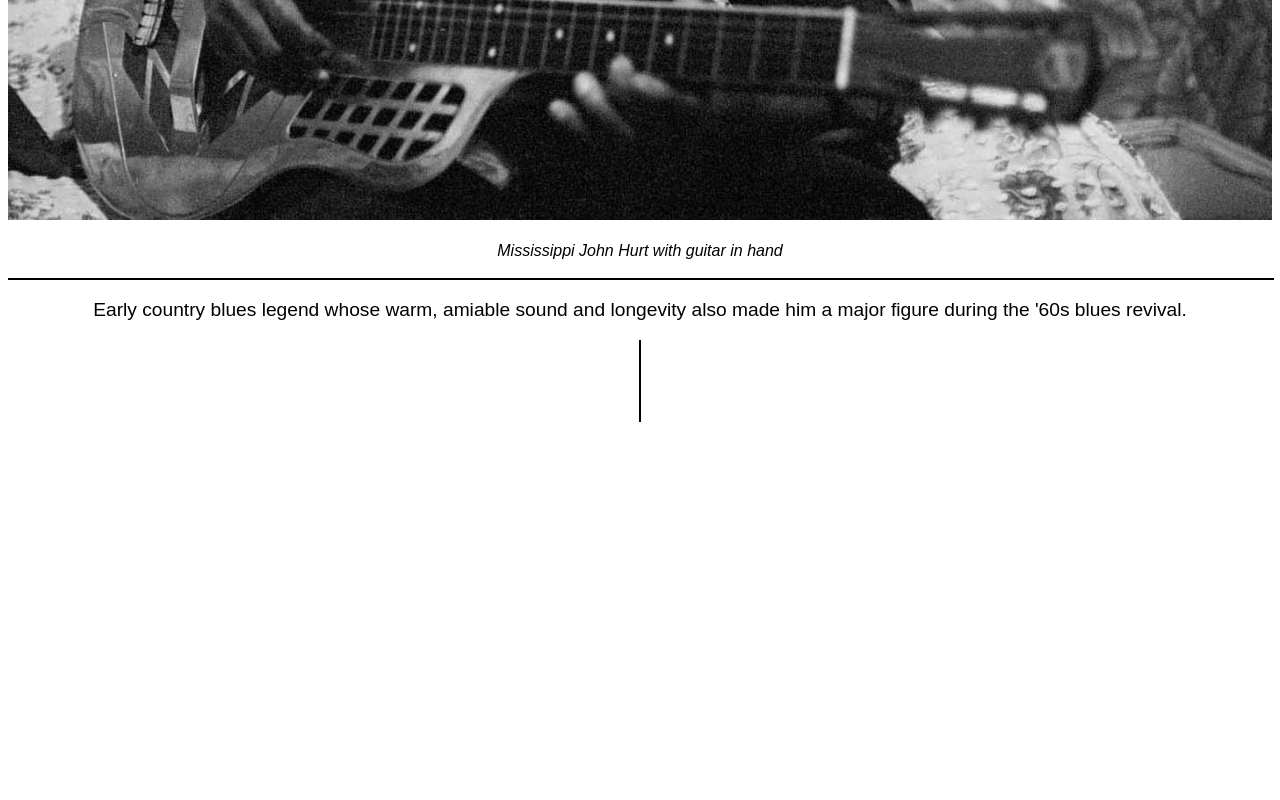
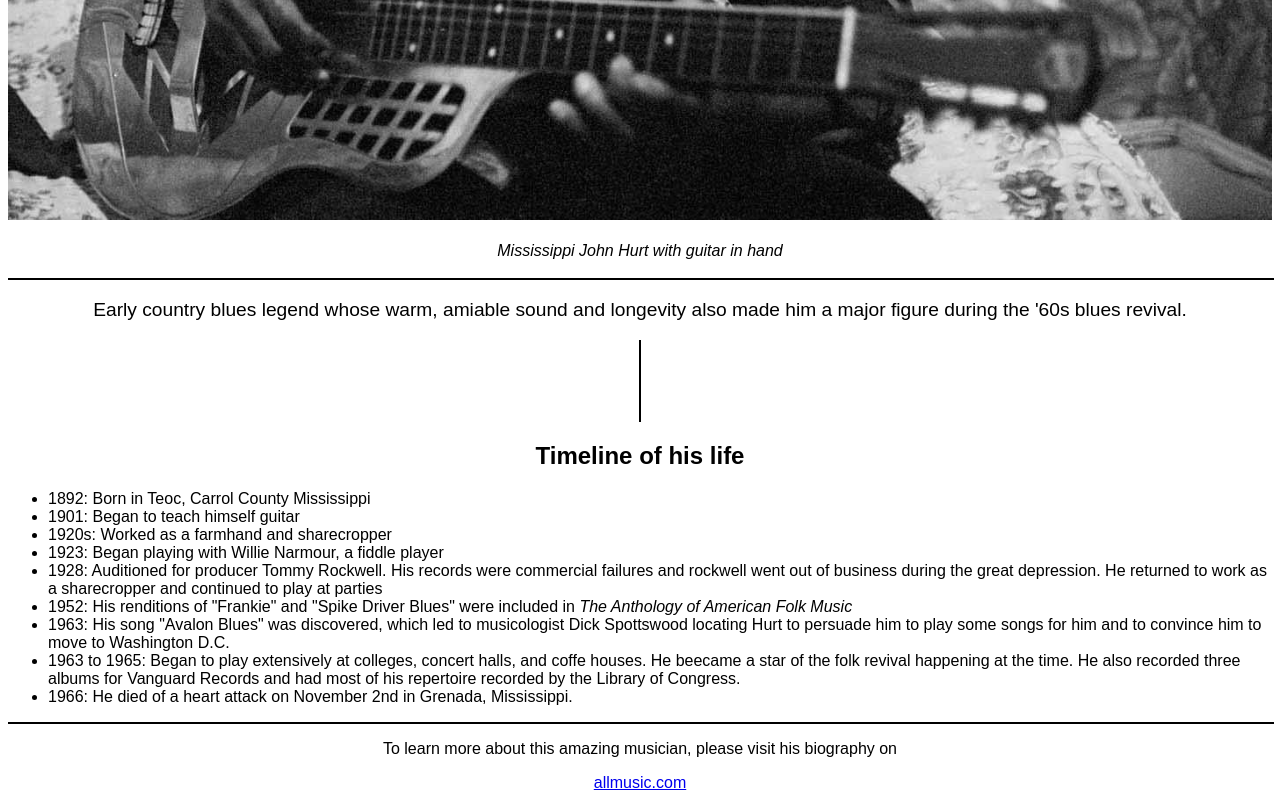
Before and after one commit to Bebek-hub/tribute-page, a plain HTML site: page fweek.html in a window 1280 px wide. Shown: the part 778-1578 px from the top of the page. Before the commit the page ends 1208 px from the top, so only its background shows below. Drawn offline with Linux system fonts and the light colour scheme.

Commit message:
style.css, MSJohn11.jpg, fweek.html
A tribute page of Mississippi John Hurt

```diff
--- a/fweek.html
+++ b/fweek.html
@@ -6,13 +6,37 @@
 </head>
 <body>
 <h1 class="head"> MISSISSIPPI JOHN <br> HURT </h1>
+
 <div class="line"></div> <br>
+
 <img src="MSJohn11.jpg" alt="John's picture" class="image"> <br> <br>
+
 <aside class="guitar"> Mississippi John Hurt with guitar in hand</aside> <br>
 <div class="line"></div>
     <article>
           <p class="text"> Early country blues legend whose warm, amiable sound and longevity also made him a major figure during the '60s blues revival.</p>
     </article>
     <div class="vline"></div>
+
+     <h2 class="time"> Timeline of his life </h2>
+
+<ul>
+ <li> 1892: Born in Teoc, Carrol County Mississippi </li>
+ <li>1901: Began to teach himself guitar</li>
+ <li>1920s: Worked as a farmhand and sharecropper </li>
+ <li>1923: Began playing with Willie Narmour, a fiddle player</li>
+ <li>1928: Auditioned for producer Tommy Rockwell. His records were commercial failures and rockwell went out of business during the great depression. He returned to work as a sharecropper and continued to play at parties </li>
+ <li>1952: His renditions of "Frankie" and "Spike Driver Blues" were included in <em>The Anthology of American Folk Music </em> </li>
+ <li>1963: His song "Avalon Blues" was discovered, which led to musicologist Dick Spottswood locating Hurt to persuade him to play some songs for him and to convince him to move to Washington D.C.</li>
+ <li>1963 to 1965: Began to play extensively at colleges, concert halls, and coffe houses. He beecame a star of the folk revival happening at the time. He also recorded three albums for Vanguard Records and had most of his repertoire recorded by the Library of Congress.</li>
+ <li>1966: He died of a heart attack on November 2nd in Grenada, Mississippi.</li>
+</ul>
+   <div class="line"></div>
+
+    <footer>
+     <p> To learn more about this amazing musician, please visit his biography on </p>
+      <a href="allmusic.com"> allmusic.com </a>
+    </footer>
+
   </body>
 </html>
--- a/style.css
+++ b/style.css
@@ -2,7 +2,7 @@ body {
 				font-family: Arial, Helvetica, san-serif;
 				}
 
-.head {
+.head, .time, footer {
 				text-align: center;
 				}
 
@@ -34,3 +34,7 @@ body {
 				height: 5rem;
 				margin: 0 auto;
 				}
+
+.link {
+				text-align: center;
+				}
```
Lines whose indentation alone changed are shown as unchanged.
